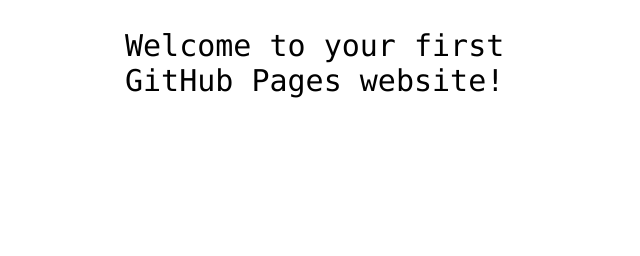
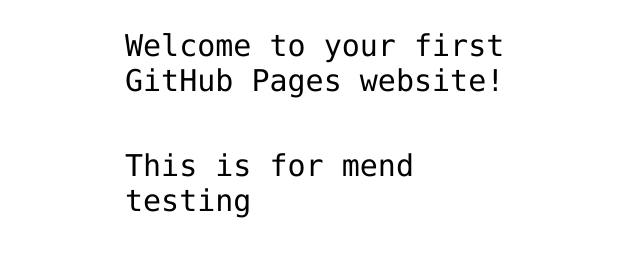
Before and after one commit to jaisree-subramanian/hello-world, a plain HTML site: page index.html in a window 1280 px wide. Shown: the part 360-616 px from the top of the page, without its empty margins (315-955 px from the left). Drawn offline with Linux system fonts and the light colour scheme.

Commit message:
creating a push event

```diff
--- a/index.html
+++ b/index.html
@@ -13,6 +13,7 @@
 
 <!-- Change this code here by copy and pasting your template on line 15 -->
 <p>Welcome to your first GitHub Pages website!</p>
+<p>This is for mend testing</p>
 
 </body>
 </html>
```
